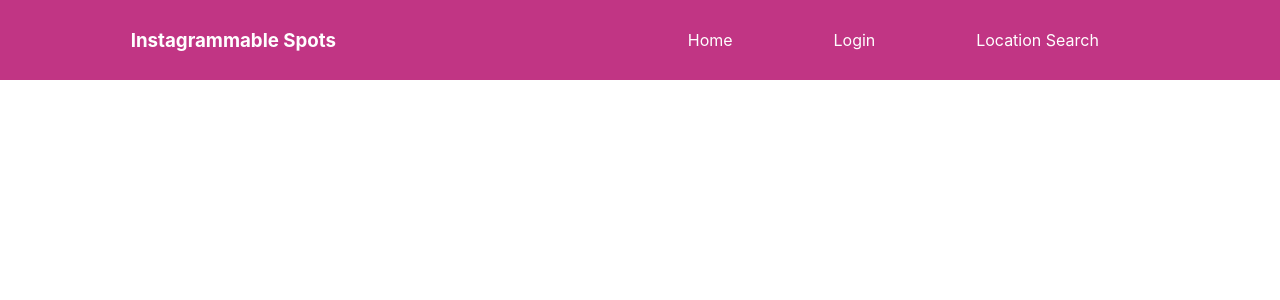
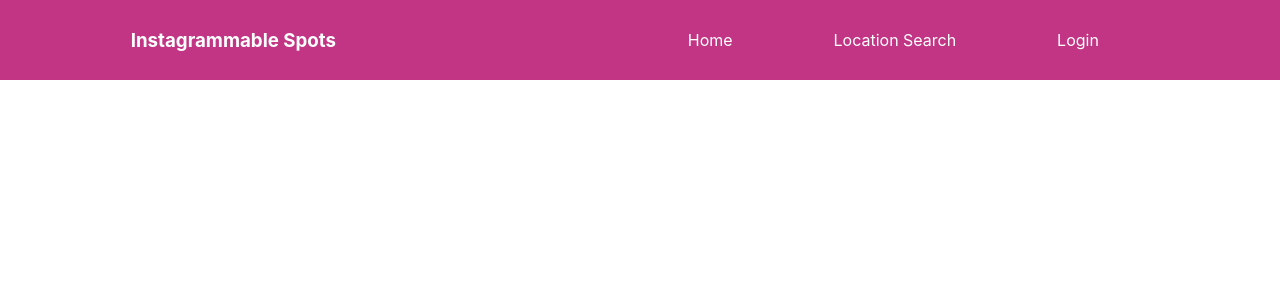
Before and after one commit to anakp07/capstone-frontend, a React (Create React App) app in the folder frontend/: page / in a window 1280 px wide. Shown: the top 300 px of the page. Built offline with nearby package versions, Linux system fonts and the light colour scheme.

Commit message:
switched login and location search in nav

```diff
--- a/frontend/src/components/Nav.js
+++ b/frontend/src/components/Nav.js
@@ -11,10 +11,10 @@ return (
                 <Link to="/home" className="nav-text">Home</Link>
             </li>
             <li>
-                <Link to="/login" className="nav-text">Login</Link>
+                <Link to="/locationsearch" className="nav-text">Location Search</Link>
             </li>
             <li>
-                <Link to="/locationsearch" className="nav-text">Location Search</Link>
+                <Link to="/login" className="nav-text">Login</Link>
             </li>
         </ul>
     </nav>
```
Also changed, not shown: 1 other file (tests, documents, lock files or other folders).
